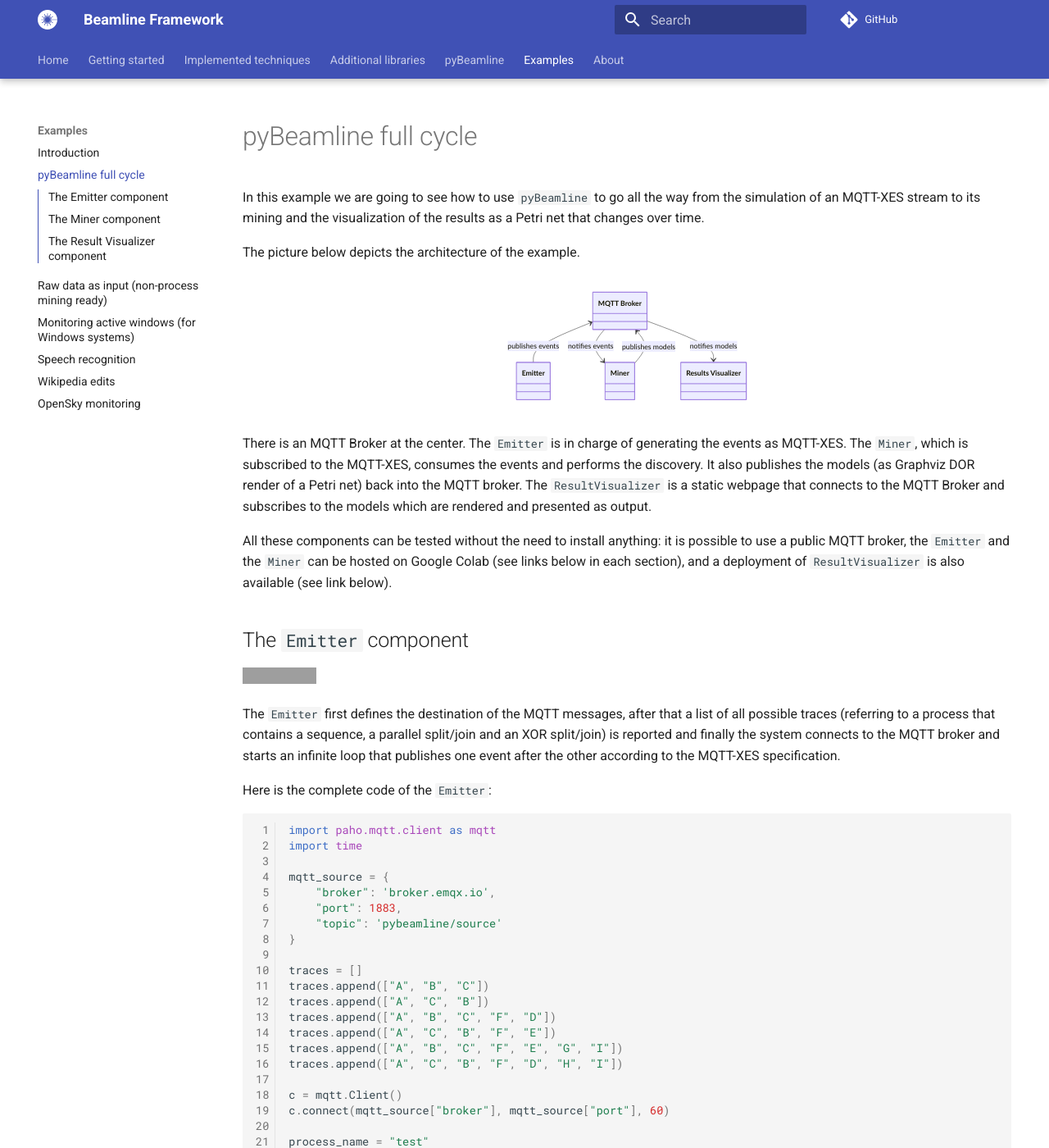
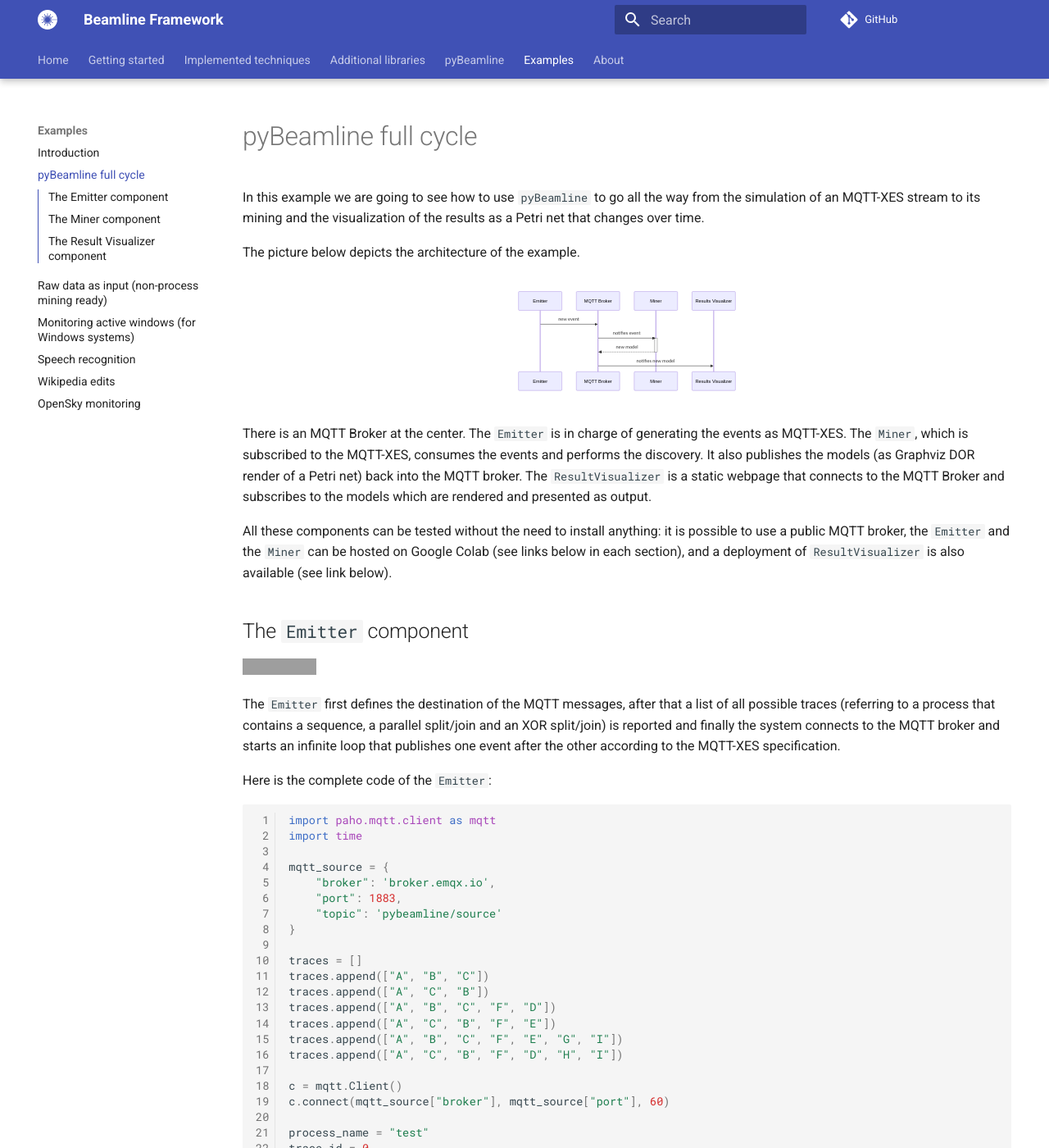
Before and after one commit to beamline/docs, an MkDocs documentation site: the page built from docs/examples/pybeamline-full-cicle.md, in a window 1280 px wide and 1400 px high. Shown: the whole window at 82% size. Built offline with MkDocs 1.6.1 and Material for MkDocs 9.7.7, drawn with Linux system fonts in a browser that asks for light colours; comment, search, counter and statistics services are not loaded; grey boxes are pictures that could not be loaded.

Commit message:
Updated diagram on pybeamline full cycle

```diff
--- a/docs/examples/pybeamline-full-cicle.md
+++ b/docs/examples/pybeamline-full-cicle.md
@@ -3,17 +3,22 @@ In this example we are going to see how to use `pyBeamline` to go all the way fr
 The picture below depicts the architecture of the example.
 
 <figure>
+<style>
+    .actor {
+        font-family: Arial !important;
+    }
+    .messageText {
+        stroke: none !important;
+    }
+</style>
 <div class="mermaid">
-classDiagram
-  class Emitter
-  class `MQTT Broker`
-  class Miner
-  class `Results Visualizer`
-
-  `MQTT Broker` <-- Emitter : publishes events
-  `MQTT Broker` --> Miner : notifies events
-  `MQTT Broker` <-- Miner : publishes models
-  `MQTT Broker` --> `Results Visualizer` : notifies models
+sequenceDiagram
+    Emitter ->> MQTT Broker: new event
+    MQTT Broker ->> Miner: notifies event
+    activate Miner
+    Miner -->> MQTT Broker: new model
+    deactivate Miner
+    MQTT Broker ->> Results Visualizer: notifies new model
 </div>
 </figure>
 
```
